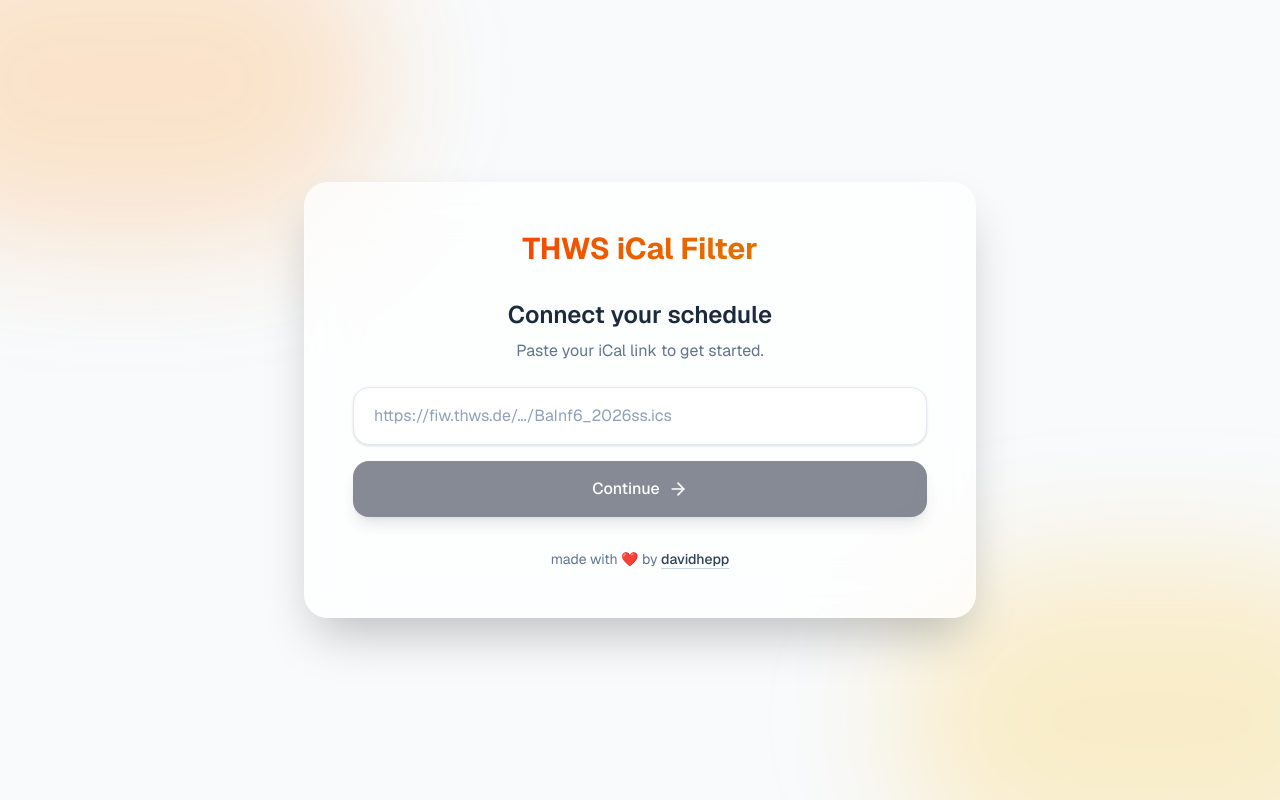
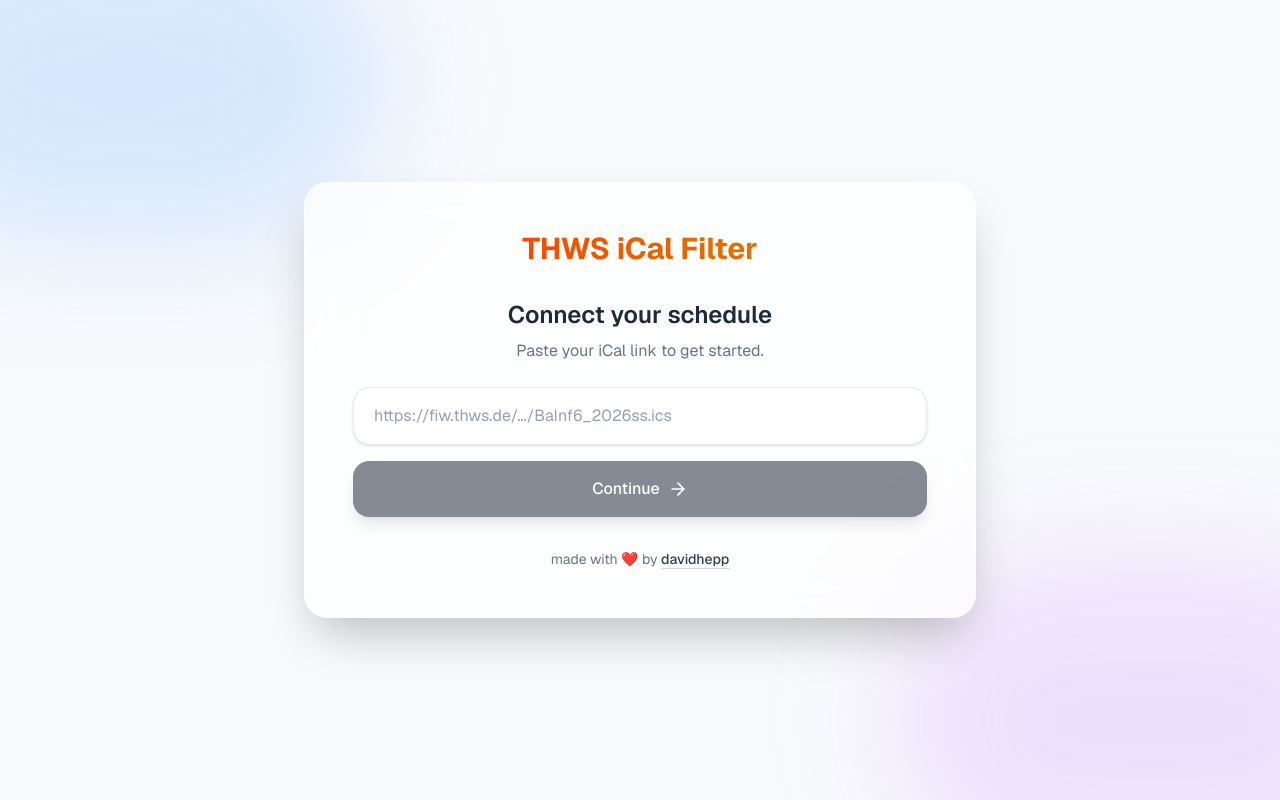
Before and after one commit to davidhepp/thws-ical, a Next.js app: page / in a window 1280 px wide. Built offline with nearby package versions, Linux system fonts and the light colour scheme.

Commit message:
revert last commit

```diff
--- a/app/page.tsx
+++ b/app/page.tsx
@@ -113,8 +113,8 @@
   return (
     <div className="min-h-screen bg-slate-50 relative overflow-hidden flex flex-col items-center justify-center p-4 sm:p-8 font-sans">
       {/* Dynamic Background Elements */}
-      <div className="absolute top-[-10%] left-[-10%] w-[40%] h-[40%] bg-orange-400/20 rounded-full blur-3xl" />
-      <div className="absolute bottom-[-10%] right-[-10%] w-[40%] h-[40%] bg-amber-400/20 rounded-full blur-3xl" />
+      <div className="absolute top-[-10%] left-[-10%] w-[40%] h-[40%] bg-blue-400/20 rounded-full blur-3xl" />
+      <div className="absolute bottom-[-10%] right-[-10%] w-[40%] h-[40%] bg-purple-400/20 rounded-full blur-3xl" />
 
       <main className="w-full max-w-2xl bg-white/70 backdrop-blur-xl border border-white/40 shadow-2xl rounded-3xl p-8 sm:p-12 relative z-10">
         <div className="flex items-center gap-3 mb-8 justify-center">
```
